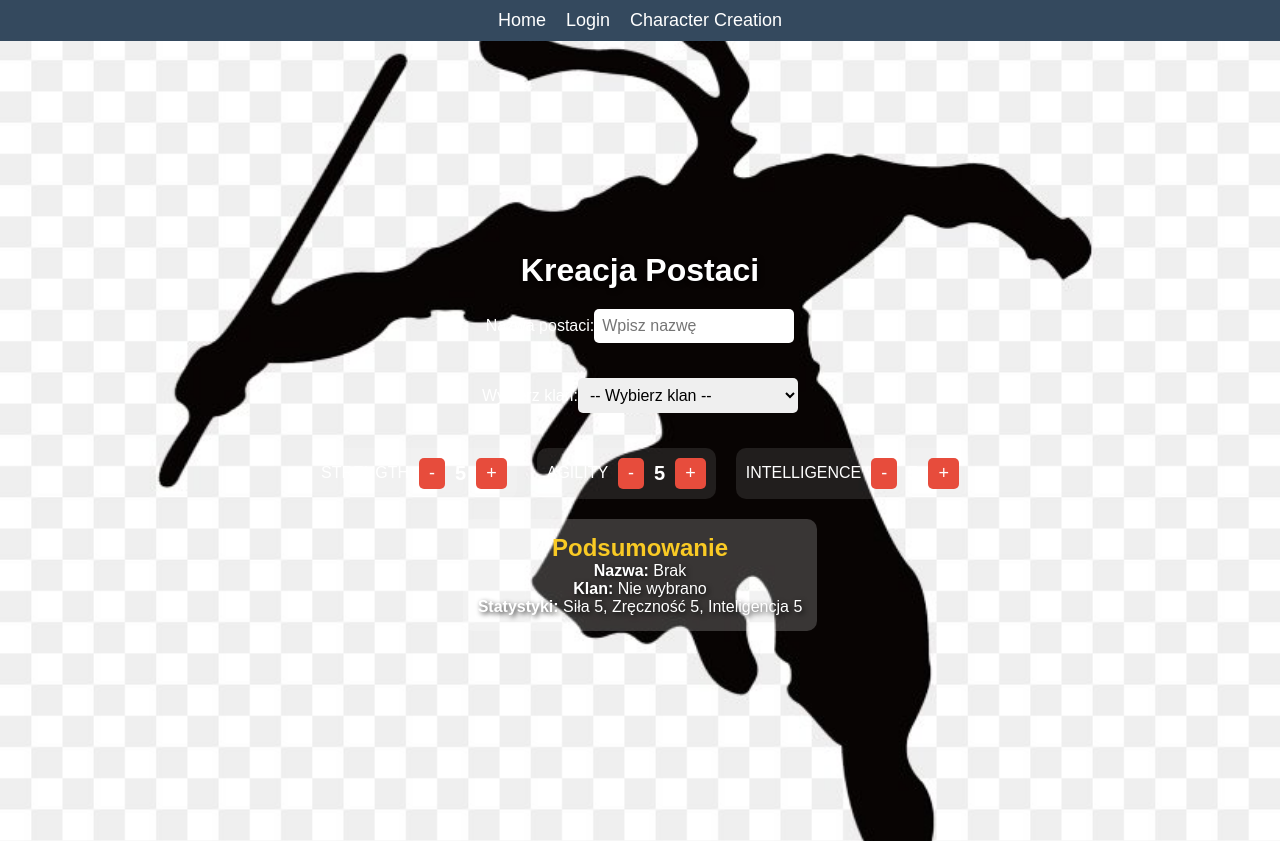
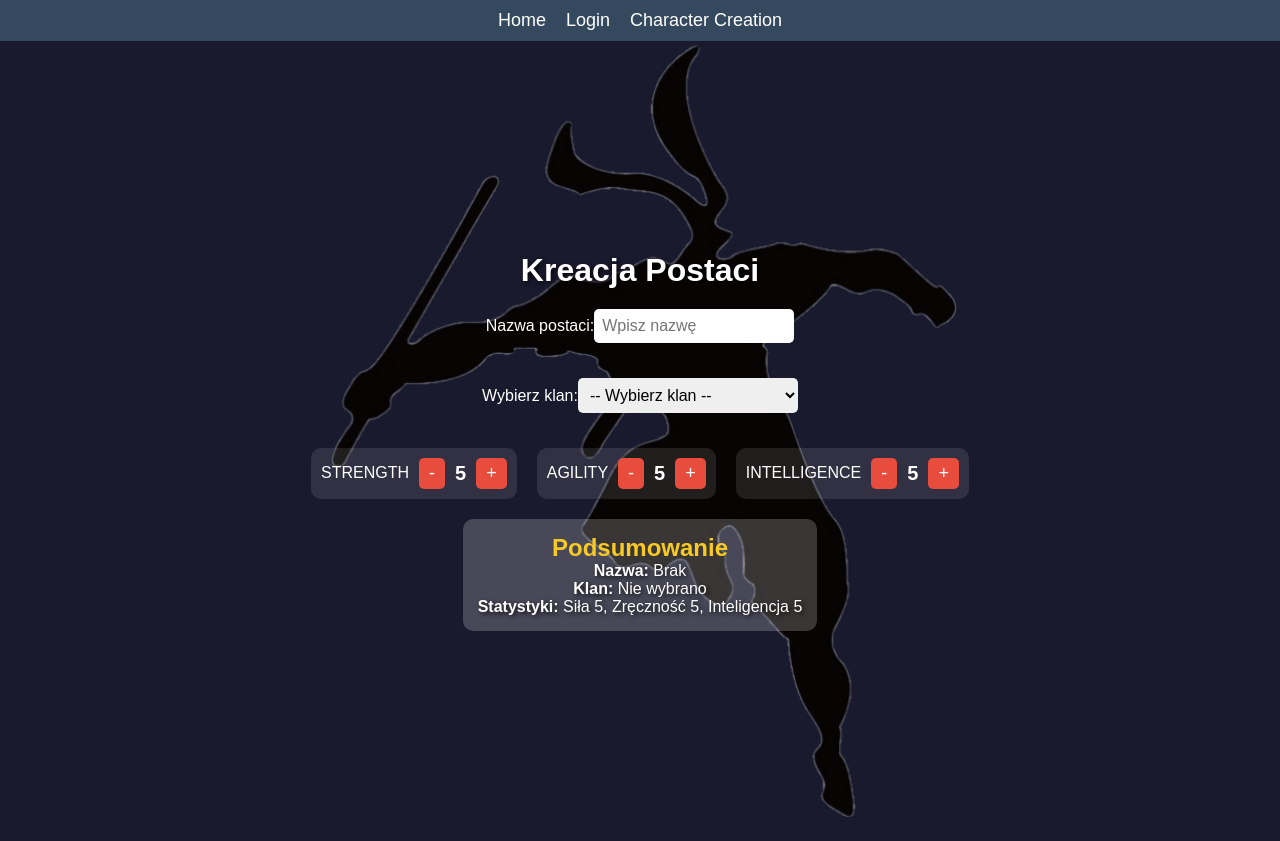
Before and after one commit to Kiluk/RealNinja, a React (Create React App) app: page /charactercreation in a window 1280 px wide. Built offline with nearby package versions, Linux system fonts and the light colour scheme.

Commit message:
Character background fixing

```diff
--- a/src/CharacterCreation.css
+++ b/src/CharacterCreation.css
@@ -88,8 +88,8 @@
 .character-creation {
     height: 100vh;
     width: 100vw;
-    background-image: url("./BlankCharacter.jpg"); /* Ensure the correct path */
-    background-size: cover;
+    background-image: url("./BlankCharacter.png"); /* Ensure the correct path */
+    background-size: 50%;
     background-position: center;
     background-repeat: no-repeat;
     display: flex;
```
Also changed, not shown: src/BlankCharacter.jpg (deleted), src/BlankCharacter.png (added).
